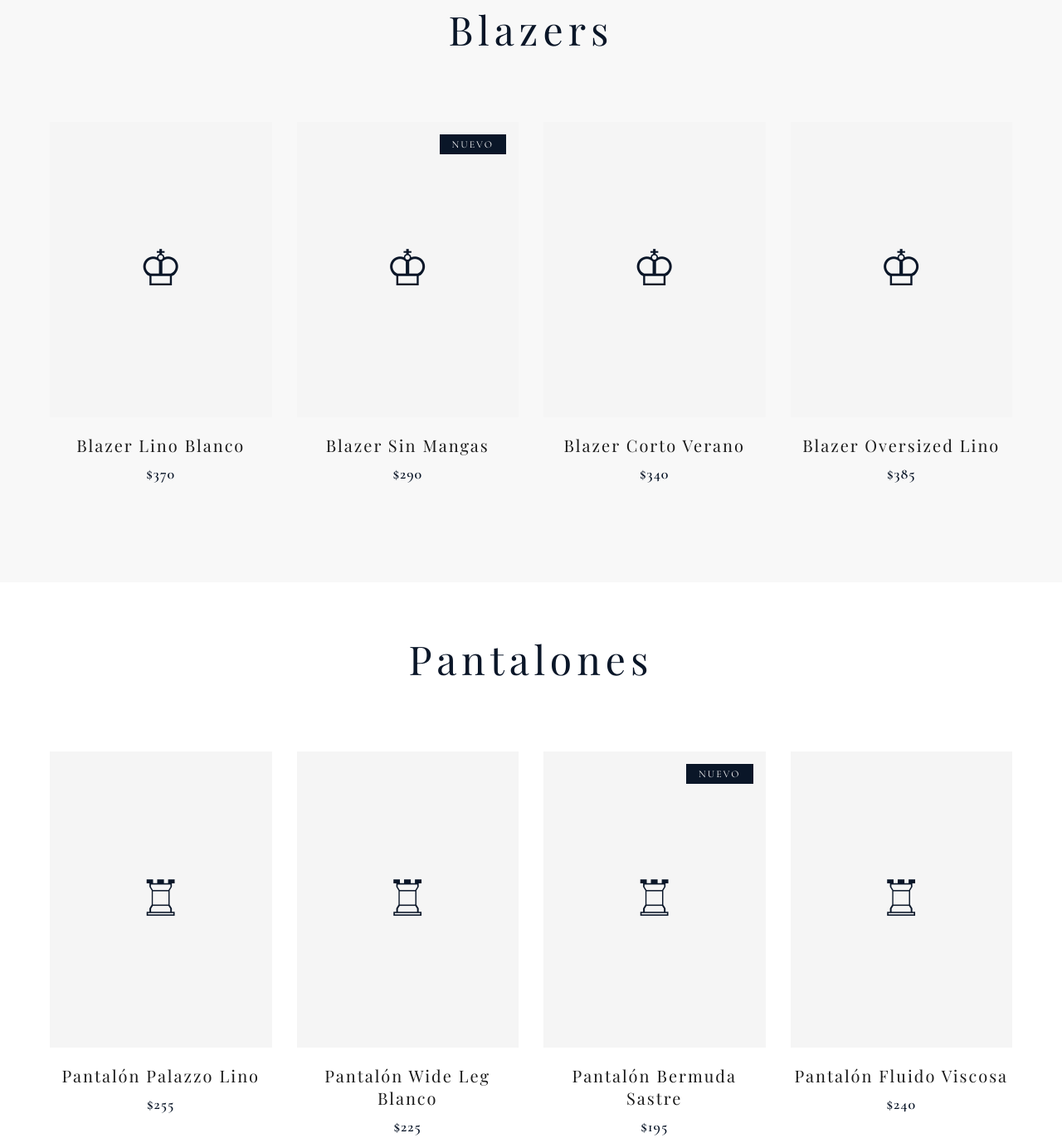
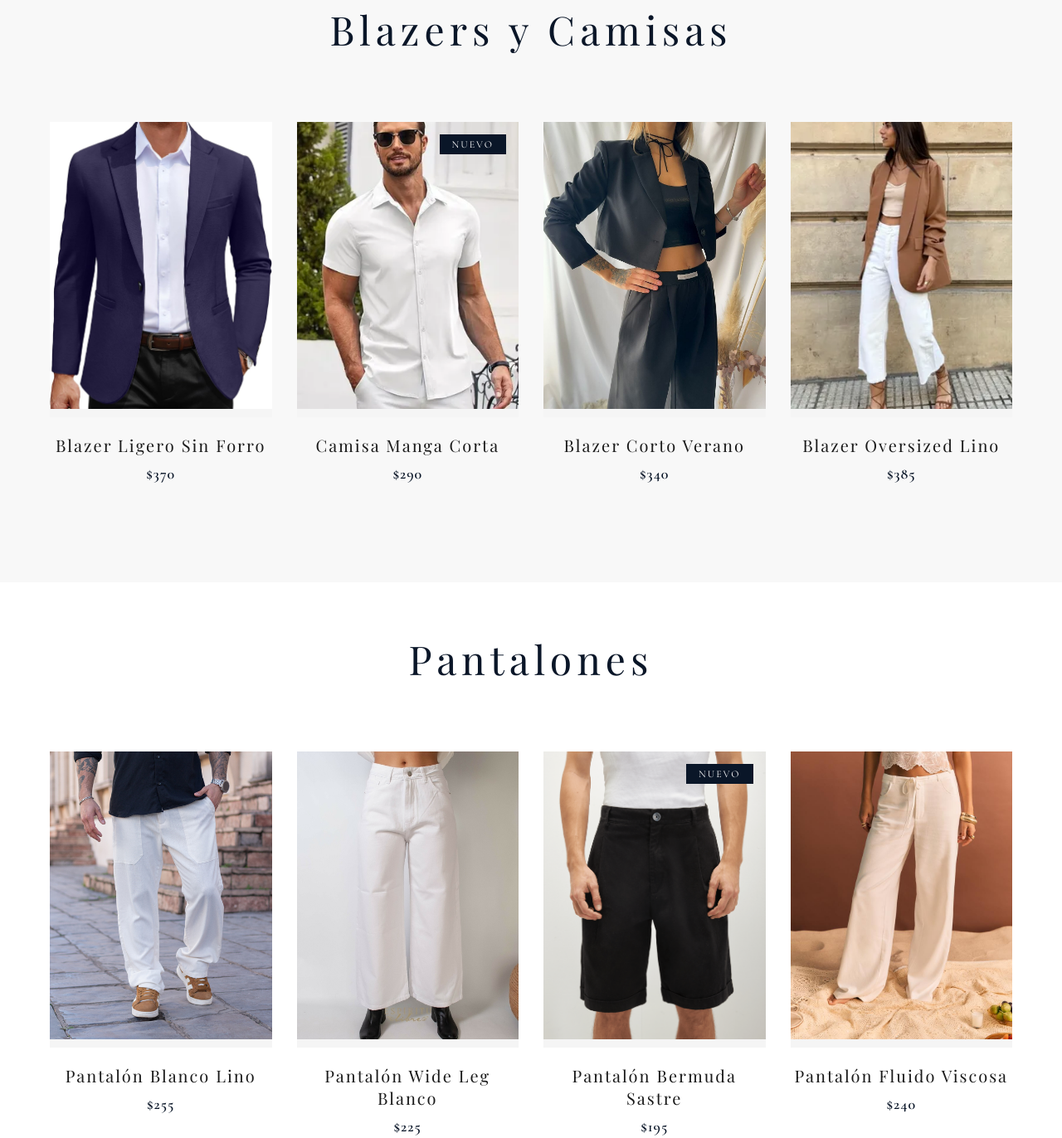
Before and after one commit to SifonFelipe/escuela-jaque, a plain HTML site: page summer_collection.html in a window 1280 px wide. Shown: the part 1873-3245 px from the top of the page at 83% size. Drawn offline with nearby package versions, Linux system fonts and the light colour scheme; a web font is replaced by a local one.

Commit message:
Summer collection finalizada.

```diff
--- a/summer_collection.html
+++ b/summer_collection.html
@@ -132,34 +132,40 @@
 </section>
 
 <section class="product-section" style="background-color: #f8f8f8;">
-    <h2 class="section-title">Blazers</h2>
+    <h2 class="section-title">Blazers y Camisas</h2>
     <div class="product-grid">
         <div class="product-card">
-            <div class="product-image">♔</div>
+            <div class="product-image">
+                <img src="./static/images/verano/blazer_ligero_sin_forro.jpg" class="product-image">
+            </div>
             <div class="product-info">
-                <div class="product-name">Blazer Lino Blanco</div>
+                <div class="product-name">Blazer Ligero Sin Forro</div>
                 <div class="product-price">$370</div>
             </div>
         </div>
         <div class="product-card">
             <div class="product-image">
-                ♔
+                <img src="./static/images/verano/camisa_manga_corta.webp" class="product-image">
                 <div class="product-badge">Nuevo</div>
             </div>
             <div class="product-info">
-                <div class="product-name">Blazer Sin Mangas</div>
+                <div class="product-name">Camisa Manga Corta</div>
                 <div class="product-price">$290</div>
             </div>
         </div>
         <div class="product-card">
-            <div class="product-image">♔</div>
+            <div class="product-image">
+                <img src="./static/images/verano/blazer_corto_verano.jpg" class="product-image">
+            </div>
             <div class="product-info">
                 <div class="product-name">Blazer Corto Verano</div>
                 <div class="product-price">$340</div>
             </div>
         </div>
         <div class="product-card">
-            <div class="product-image">♔</div>
+            <div class="product-image">
+                <img src="./static/images/verano/blazer_oversized_lino.webp" class="product-image">
+            </div>
             <div class="product-info">
                 <div class="product-name">Blazer Oversized Lino</div>
                 <div class="product-price">$385</div>
@@ -172,14 +178,18 @@
     <h2 class="section-title">Pantalones</h2>
     <div class="product-grid">
         <div class="product-card">
-            <div class="product-image">♖</div>
+            <div class="product-image">
+                <img src="./static/images/verano/pantalon_blanco_lino.jpg" class="product-image">
+            </div>
             <div class="product-info">
-                <div class="product-name">Pantalón Palazzo Lino</div>
+                <div class="product-name">Pantalón Blanco Lino</div>
                 <div class="product-price">$255</div>
             </div>
         </div>
         <div class="product-card">
-            <div class="product-image">♖</div>
+            <div class="product-image">
+                <img src="./static/images/verano/pantalon_wideleg_blanco.jpg" class="product-image">
+            </div>
             <div class="product-info">
                 <div class="product-name">Pantalón Wide Leg Blanco</div>
                 <div class="product-price">$225</div>
@@ -187,7 +197,7 @@
         </div>
         <div class="product-card">
             <div class="product-image">
-                ♖
+                <img src="./static/images/verano/bermuda_sastre.png" class="product-image">
                 <div class="product-badge">Nuevo</div>
             </div>
             <div class="product-info">
@@ -196,7 +206,9 @@
             </div>
         </div>
         <div class="product-card">
-            <div class="product-image">♖</div>
+            <div class="product-image">
+                <img src="./static/images/verano/pantalon_fluido_viscosa.jpg" class="product-image">
+            </div>
             <div class="product-info">
                 <div class="product-name">Pantalón Fluido Viscosa</div>
                 <div class="product-price">$240</div>
```
Also changed, not shown: templates/summer_collection.html (+24 -12 lines), static/images/verano/bermuda_sastre.png (added), static/images/verano/blazer_corto_verano.jpg (added), static/images/verano/blazer_oversized_lino.webp (added), static/images/verano/pantalon_fluido_viscosa.jpg (added), static/images/verano/pantalon_wideleg_blanco.jpg (added).
